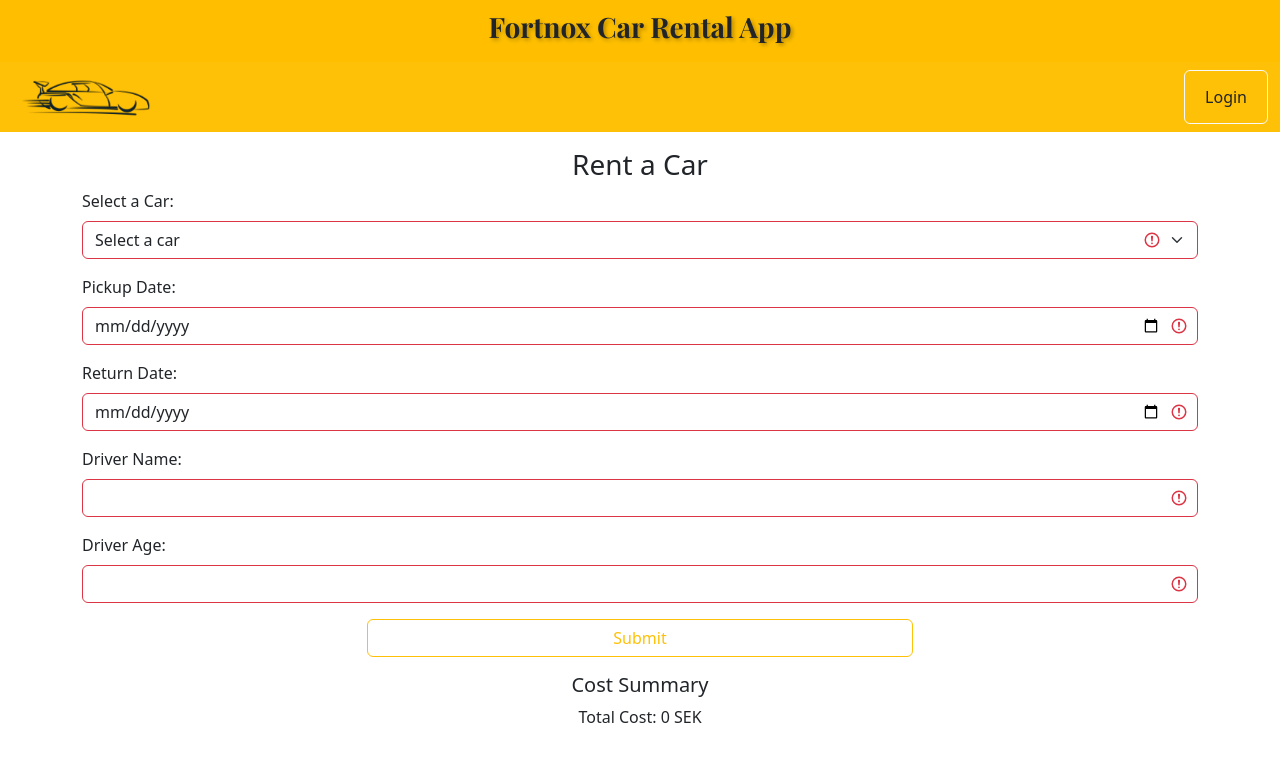
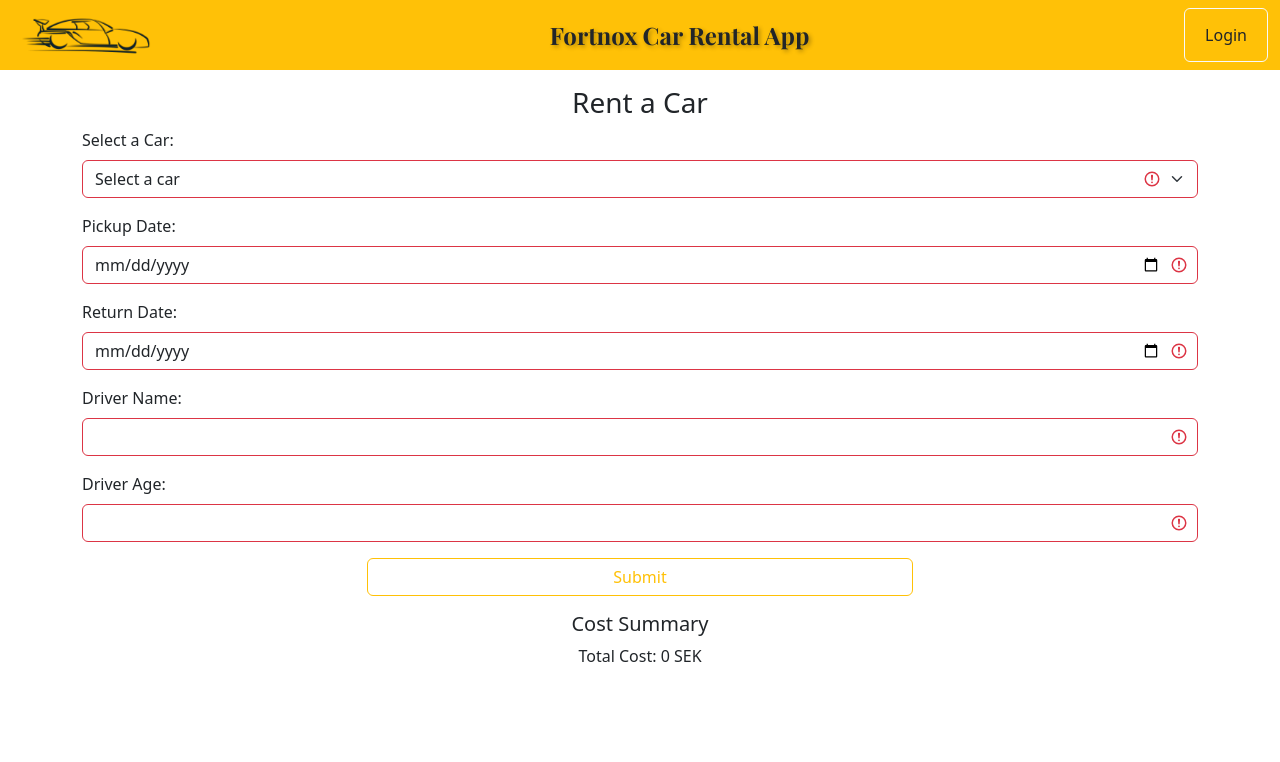
Before and after one commit to BassimAliDurzi/car-rental-fronend, a React (Create React App) app: page / in a window 1280 px wide. Shown: the top 762 px of the page. Built offline with nearby package versions, Linux system fonts and the light colour scheme.

Commit message:
update style of navbar

```diff
--- a/src/App.js
+++ b/src/App.js
@@ -9,13 +9,7 @@ const App = () => {
   return (
     <Router>
       <div>
-        <header style={headerStyle}>
-          <h3
-            className="text-body"
-            style={{ fontFamily: 'Playfair Display, serif', fontWeight: 'bold',
-            textShadow: '2px 2px 4px rgba(0, 0, 0, 0.3)'}}>
-            Fortnox Car Rental App
-          </h3>
+        <header>
         </header>
         <Navbar />
         <Routes>
@@ -28,10 +22,6 @@ const App = () => {
   );
 };
 
-const headerStyle = {
-  backgroundColor: "#ffbf00",
-  padding: "10px",
-  textAlign: "center",
-};
+
 
 export default App;
--- a/src/layout/Navbar.js
+++ b/src/layout/Navbar.js
@@ -1,21 +1,29 @@
-import React from 'react';
-import { Link } from 'react-router-dom';
+import React from "react";
+import { Link } from "react-router-dom";
 
 const Navbar = ({ loggedIn, onLogout }) => {
   return (
     <nav className="navbar navbar-expand-sm navbar-dark text-bg-warning">
-  <div className="container-fluid">
-    <div className="mx-auto">
-      <Link to="/" className="navbar-brand">
-        <img src="/logo.png" alt="Logo" style={{ height: '50px', marginRight: '10px' }} />
-      </Link>
-    </div>
-    <button className="navbar-toggler" type="button" data-bs-toggle="collapse" data-bs-target="#mynavbar">
-      <span className="navbar-toggler-icon"></span>
-    </button>
-    <div className="collapse navbar-collapse" id="mynavbar">
-      <ul className="navbar-nav ms-auto">
-        <li className="nav-item btn btn-outline-light text-dark">
+      <div className="container-fluid d-flex justify-content-between align-items-center">
+        <div>
+          <Link to="/" className="navbar-brand">
+            <img src="/logo.png" alt="Logo" style={{ height: "50px" }} />
+          </Link>
+        </div>
+        <div
+  className="text-center"
+  style={{
+    fontFamily: "Playfair Display, serif",
+    fontWeight: "bold",
+    fontSize: "24px",
+    textShadow: "2px 2px 4px rgba(0, 0, 0, 0.3)",
+  }}
+>
+  <span className="navbar-text text-dark">Fortnox Car Rental App</span>
+</div>
+        <div className="d-flex align-items-center">
+          <ul className="navbar-nav">
+            <li className="nav-item btn btn-outline-light text-dark">
               {!loggedIn ? (
                 <Link to="/login" className="nav-link text-body">
                   Login
```
